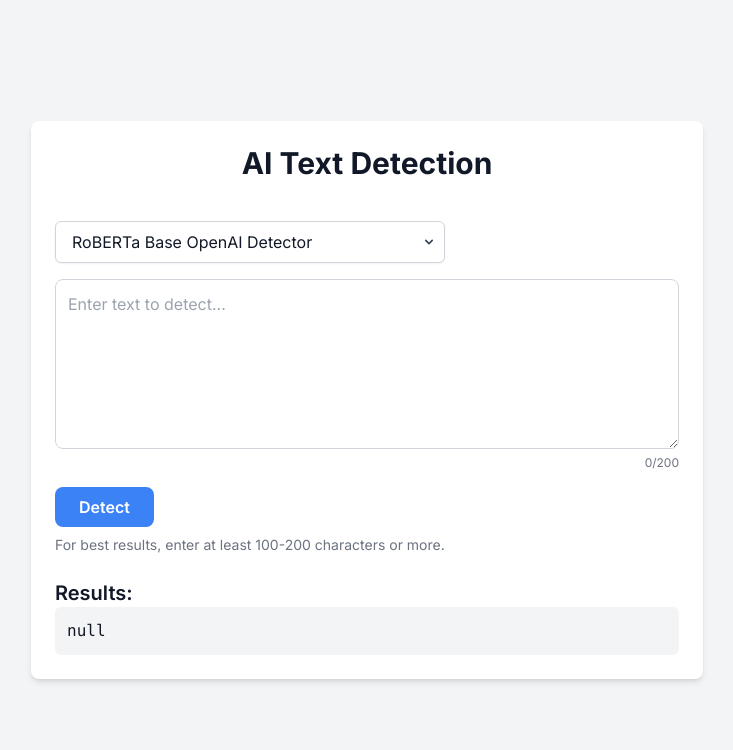
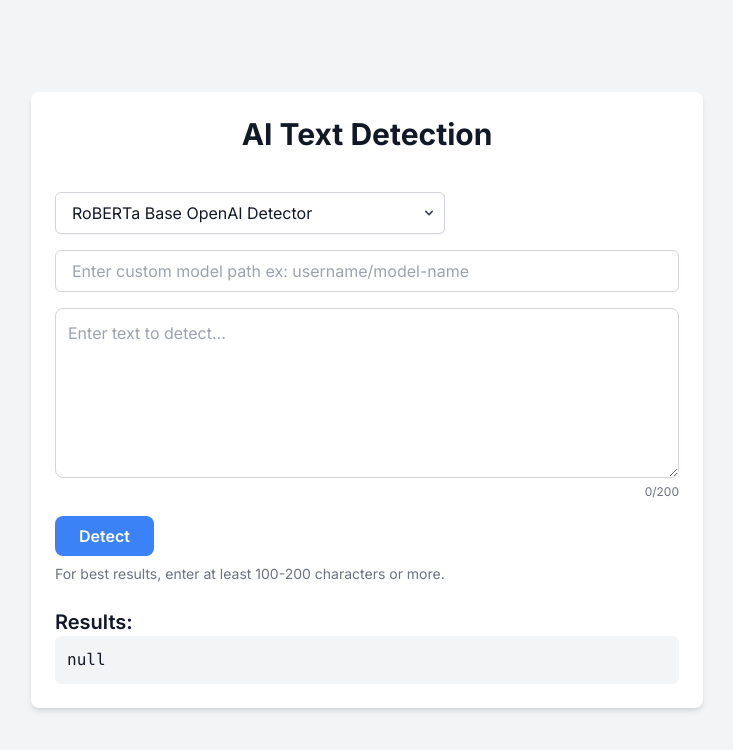
Before and after one commit to amponce/ai-detector, a Next.js app: page / in a window 1280 px wide. Shown: the top 750 px of the page, without its empty margins (273-1006 px from the left). Built offline with nearby package versions, Linux system fonts and the light colour scheme.

Commit message:
add custom field input

```diff
--- a/app/page.tsx
+++ b/app/page.tsx
@@ -1,5 +1,5 @@
 "use client";
-import { useState, useEffect, ChangeEvent } from 'react';
+import { useState, ChangeEvent } from 'react';
 import axios, { AxiosError } from 'axios';
 import HUGGING_FACE_MODELS  from './models'
 
@@ -9,6 +9,7 @@
   const [loading, setLoading] = useState(false);
   const [availableModels, setAvailableModels] = useState(HUGGING_FACE_MODELS);
   const [selectedModel, setSelectedModel] = useState(availableModels[0].url);
+  const [userDefinedModel, setUserDefinedModel] = useState('');
 
 
   const handleTextChange = (event: ChangeEvent<HTMLTextAreaElement>) => {
@@ -26,7 +27,8 @@
       }
       setLoading(true);
       try {
-          const response = await axios.post('/api/detect', { text, model: selectedModel });
+        const modelPath = userDefinedModel || selectedModel;
+        const response = await axios.post('/api/detect', { text, model: modelPath });
           setResult(response.data);
       } catch (error) {
           console.error('Error from API:', error);
@@ -43,7 +45,7 @@
       <div className="min-h-screen bg-gray-100 flex flex-col items-center justify-center p-4 text-gray-900 ">
           <div className="w-full max-w-2xl p-6 bg-white shadow-md rounded-lg">
               <h1 className="text-3xl font-bold text-center text-gray-900 mb-6">AI Text Detection</h1>
-              <div className="relative inline-block text-left mt-4 mb-4">
+              <div className="relative inline-block text-left mt-4 mb-1">
                   <select
                       value={selectedModel}
                       onChange={(e) => setSelectedModel(e.target.value)}
@@ -70,6 +72,15 @@
                           />
                       </svg>
                   </div>
+              </div>
+              <div className="mt-2 relative">
+              <input
+                type="text"
+                value={userDefinedModel}
+                onChange={(e) => setUserDefinedModel(e.target.value)}
+                placeholder="Enter custom model path ex: username/model-name"
+                className="mt-1 mb-4 px-4 py-2 border border-gray-300 rounded-md w-full focus:ring-blue-500 focus:border-blue-500 transition ease-in-out"
+              />
               </div>
               <textarea
                   className="w-full p-3 border border-gray-300 text-gray-900 rounded-lg focus:ring-blue-500 focus:border-blue-500 transition ease-in-out"
```
